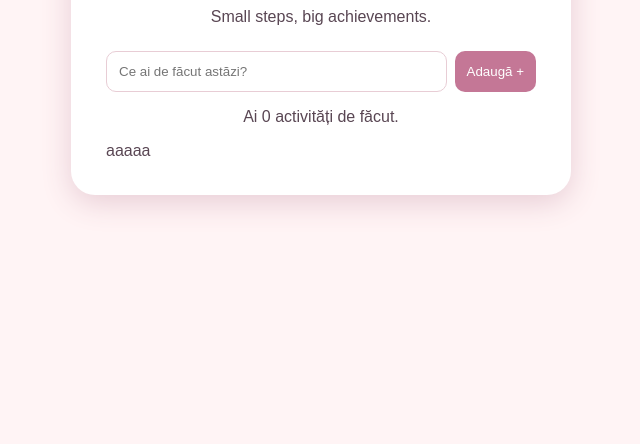
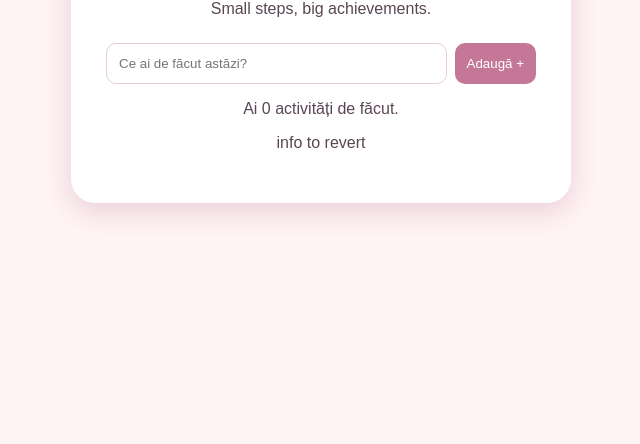
Before and after one commit to oanag03/little-steps, a plain HTML site: page index.html in a window 1280 px wide. Shown: the part 356-800 px from the top of the page, without its empty margins (319-959 px from the left). Drawn offline with Linux system fonts and the light colour scheme.

Commit message:
Revert Other test

```diff
--- a/index.html
+++ b/index.html
@@ -20,7 +20,7 @@
     <ul id="task-list"></ul>
 
     <p id="progress">Ai 0 activități de făcut.</p>
-    aaaaa
+    <p class="footer">info to revert</p>
   </main>
 
   <script src="script.js"></script>
```
